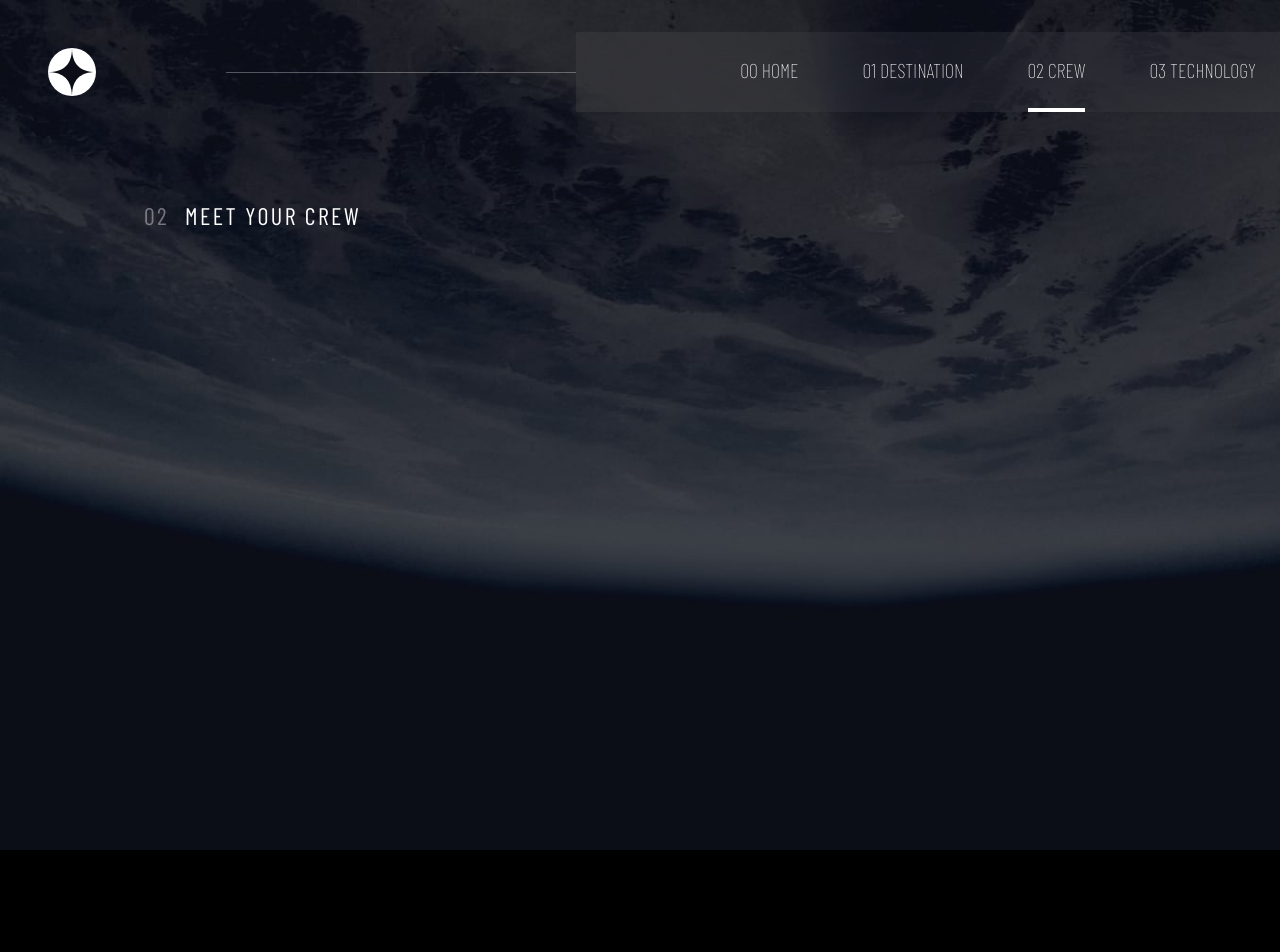
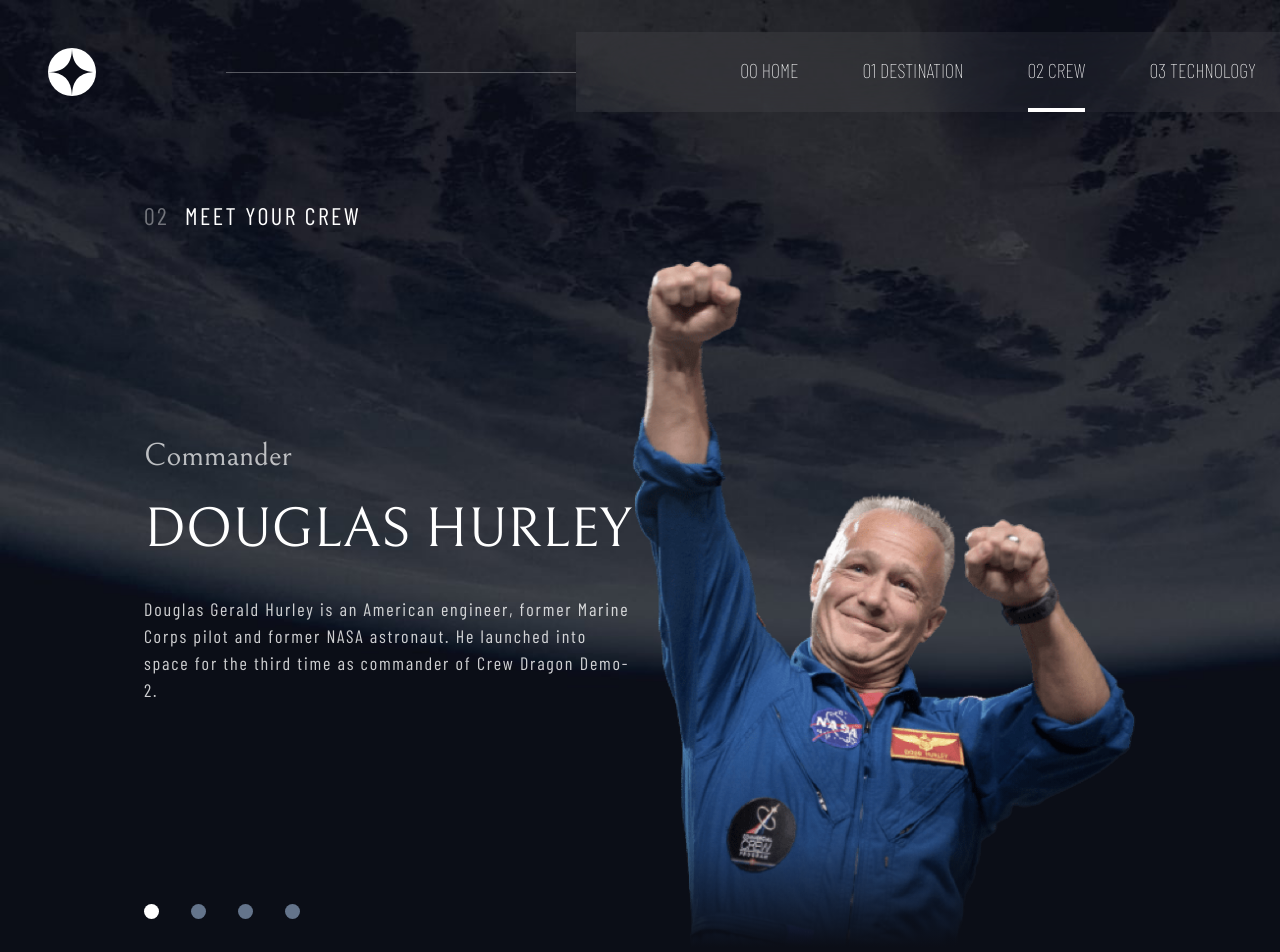
Before and after one commit to Hailekeh22/Space-tourism-multi-page-website, a Next.js app: page /crew in a window 1280 px wide. Shown: the top 952 px of the page. Before the commit the page ends 850 px from the top, so only its background shows below. Built offline with nearby package versions, Linux system fonts and the light colour scheme.

Commit message:
crew page done

```diff
--- a/app/crew/page.tsx
+++ b/app/crew/page.tsx
@@ -1,23 +1,74 @@
+"use client"
+import { useState } from "react";
 import Nav from "../components/Nav"
+import { useCrewContext } from "@/context/crewContext";
 
 
 const page = () => {
+
+  const { crewMember, changeCrew } = useCrewContext();
+
+
+  const updateCrew = (a:number) => {
+    changeCrew(a);
+  }
+
+
+
   return (
-    <div className=" max-w-screen-2xl min-h-screen mx-auto h-[100vh] md:h-[850px] bg-crew-mobile md:bg-crew-tablet lg:bg-crew-desktop bg-cover">
+    <div className=" max-w-screen-2xl min-h-screen mx-auto h-auto pb-12 bg-crew-mobile md:bg-crew-tablet lg:bg-crew-desktop bg-cover">
       <Nav />
 
-      <div className=" w-full flex items-center justify-center md:px-20 md:py-14 lg:px-36 lg:pb-14 md:justify-start">
+      <div className=" w-full flex py-8 items-center justify-center md:px-20 md:py-14 lg:px-36 lg:pb-14 md:justify-start">
         <h2 className=" text-white font-barrowRegular tracking-widest lg:text-2xl">
           <span className="pr-4 text-white/40">02</span>MEET YOUR CREW
         </h2>
       </div>
 
-      <div className="flex flex-col lg:flex-row md:px-20 lg:px-32">
-        <div>
-
+      <div className="flex flex-col items-center lg:flex-row h-[700px] lg:h-[631px] px-5 lg:justify-between md:px-20 lg:px-36">
+        <div className=" basis-1/2 flex lg:pt-36 lg:h-full flex-col justify-between">
+          <div>
+            <h2 className=" font-bellifair text-[20px] lg:text-[2rem] lg:mb-2 text-center lg:text-start text-white/70">
+              {crewMember.job}
+            </h2>
+            <h3 className=" font-bellifair text-[30px] lg:text-[56px] mb-6 text-center lg:text-start text-white">
+              {crewMember.name}
+            </h3>
+            <p className=" font-barrowRegular text-center lg:text-start mb-2 text-[18px] text-white/80 tracking-widest">
+              {crewMember.description}
+            </p>
+          </div>
+          <div className=" lg:mt-auto py-5 mb-2 lg:mb-0 lg:py-0 flex gap-8 justify-center lg:justify-start">
+            <input
+              className="appearance-none cursor-pointer w-[15px] h-[15px] bg-slate-500 rounded-full checked:bg-white"
+              type="radio"
+              name="crew"
+              onChange={() => updateCrew(0)}
+              defaultChecked
+            />
+            <input
+              className="appearance-none cursor-pointer w-[15px] h-[15px] bg-slate-500 rounded-full checked:bg-white"
+              type="radio"
+              name="crew"
+              onChange={() => updateCrew(1)}
+            />
+            <input
+              className="appearance-none cursor-pointer w-[15px] h-[15px] bg-slate-500 rounded-full checked:bg-white"
+              type="radio"
+              name="crew"
+              onChange={() => updateCrew(2)}
+            />
+            <input
+              className="appearance-none cursor-pointer w-[15px] h-[15px] bg-slate-500 rounded-full checked:bg-white"
+              type="radio"
+              name="crew"
+              onChange={() => updateCrew(3)}
+            />
+          </div>
         </div>
-        <div>
-
+        <div className=" relative duration-300 ease-in-out">
+          <img className=" h-full" src={crewMember.image} alt="" />
+          <span className=" absolute bottom-0 bg-gradient-to-t from-[#0B0E17] via-[#0B0E17]/20 to-blue-50/0 w-full h-[30%]"></span>
         </div>
       </div>
     </div>
--- a/app/layout.tsx
+++ b/app/layout.tsx
@@ -1,6 +1,7 @@
 import type { Metadata } from "next";
 import "./globals.css";
 import { DestinationProvider } from "@/context/destinationContext";
+import { CrewProvider } from "@/context/crewContext";
 
 export const metadata: Metadata = {
   title: "Space tourism",
@@ -17,7 +18,9 @@ export default function RootLayout({
     <html lang="en">
       <body>
         <DestinationProvider>
-          {children}
+         <CrewProvider>
+            {children}
+         </CrewProvider>
         </DestinationProvider>
       </body>
     </html>
--- a/assets/crew/Crew.ts
+++ b/assets/crew/Crew.ts
@@ -3,7 +3,7 @@
 export const crew = [
   {
     job: "Commander ",
-    name: "Douglas Hurley",
+    name: "DOUGLAS HURLEY",
     img: "/image-douglas-hurley.png",
     description:
       "Douglas Gerald Hurley is an American engineer, former Marine Corps pilot and former NASA astronaut. He launched into space for the third time as commander of Crew Dragon Demo-2.",
@@ -17,14 +17,14 @@ export const crew = [
   },
   {
     job: "PILOT",
-    name: "Victor Glover",
+    name: "VICTOR GLOVER",
     img: "/image-victor-glover.png",
     description:
       "Pilot on the first operational flight of the SpaceX Crew Dragon to the International Space Station. Glover is a commander in the U.S. Navy where he pilots an F/A-18.He was a crew member of Expedition 64, and served as a station systems flight engineer. ",
   },
   {
     job: "Flight Engineer",
-    name: "Anousheh Ansari",
+    name: "ANOUSHEH ANSARI",
     img: "/image-anousheh-ansari.png",
     description:
       "Anousheh Ansari is an Iranian American engineer and co-founder of Prodea Systems. Ansari was the fourth self-funded space tourist, the first self-funded woman to fly to the ISS, and the first Iranian in space. ",
--- a/context/crewContext.tsx
+++ b/context/crewContext.tsx
@@ -0,0 +1,51 @@
+"use client"
+import { createContext, useContext, ReactNode, useState } from "react";
+import { crew } from "@/assets/crew/Crew";
+
+interface crewTypes {
+    job: string,
+    name: string,
+    description: string,
+    image: string
+}
+
+interface crewContextTypes {
+  crewMember: crewTypes;
+  changeCrew: (a:number) => void;
+}
+
+const CrewContext = createContext<crewContextTypes | null>(null);
+
+export const CrewProvider = ({ children }: { children: ReactNode }) => {
+  const [crewMember, setcrewMember] = useState<crewTypes>({
+    job: crew[0].job,
+    name: crew[0].name,
+    description: crew[0].description,
+    image: crew[0].img,
+  });
+
+  const changeCrew = (a: number) => {
+    setcrewMember({
+      job: crew[a].job,
+      name: crew[a].name,
+      description: crew[a].description,
+      image: crew[a].img,
+    });
+  };
+
+  return (
+    <CrewContext.Provider value={{ crewMember, changeCrew }}>
+      {children}
+    </CrewContext.Provider>
+  );
+};
+
+export function useCrewContext() {
+    const context = useContext(CrewContext);
+    if (!context) {
+      throw new Error(
+        "useCrewContext must be used within a DestinationProvider"
+      );
+    }
+    return context;
+}
```
Also changed, not shown: 1 other file (tests, documents, lock files or other folders).
